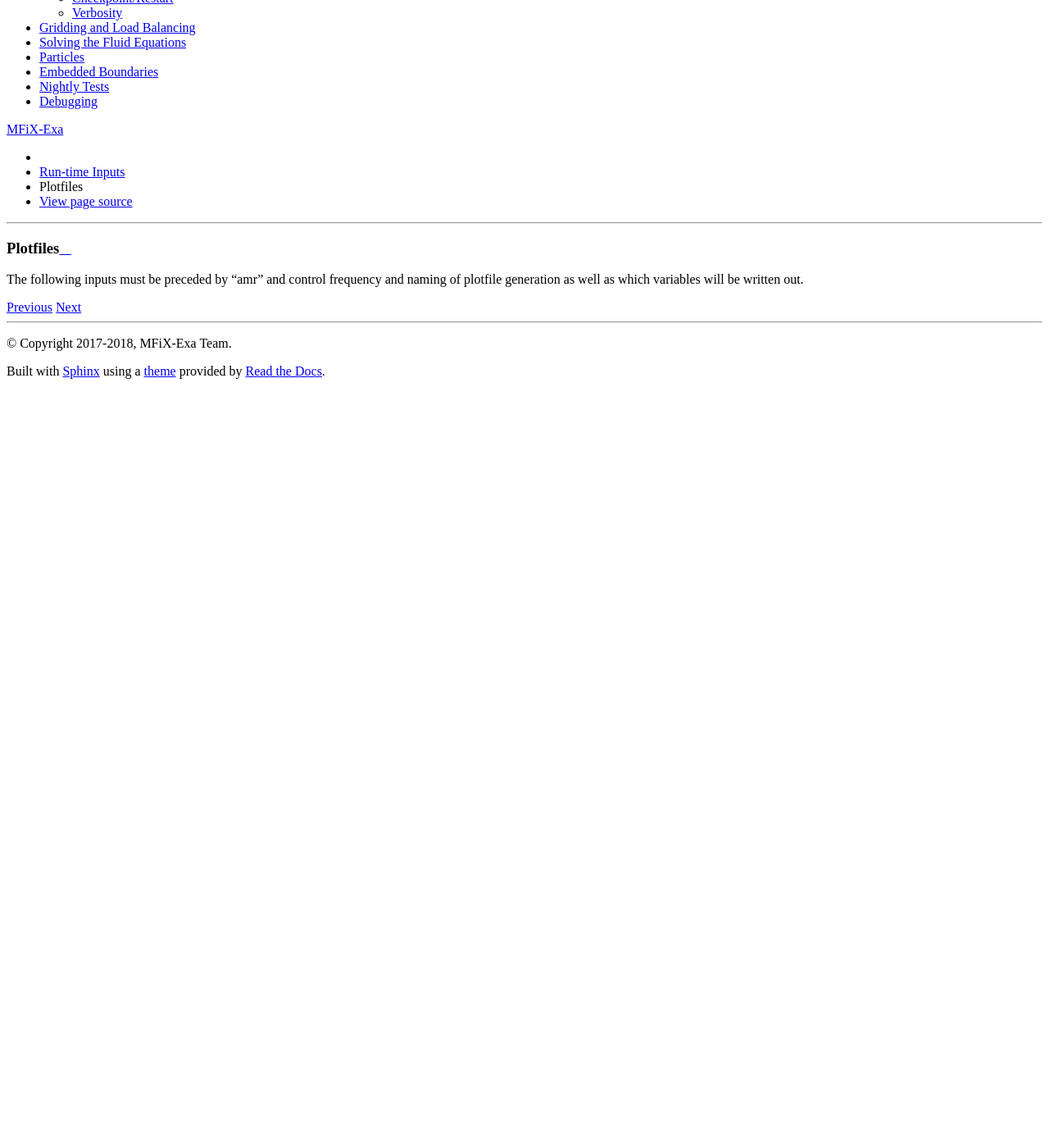
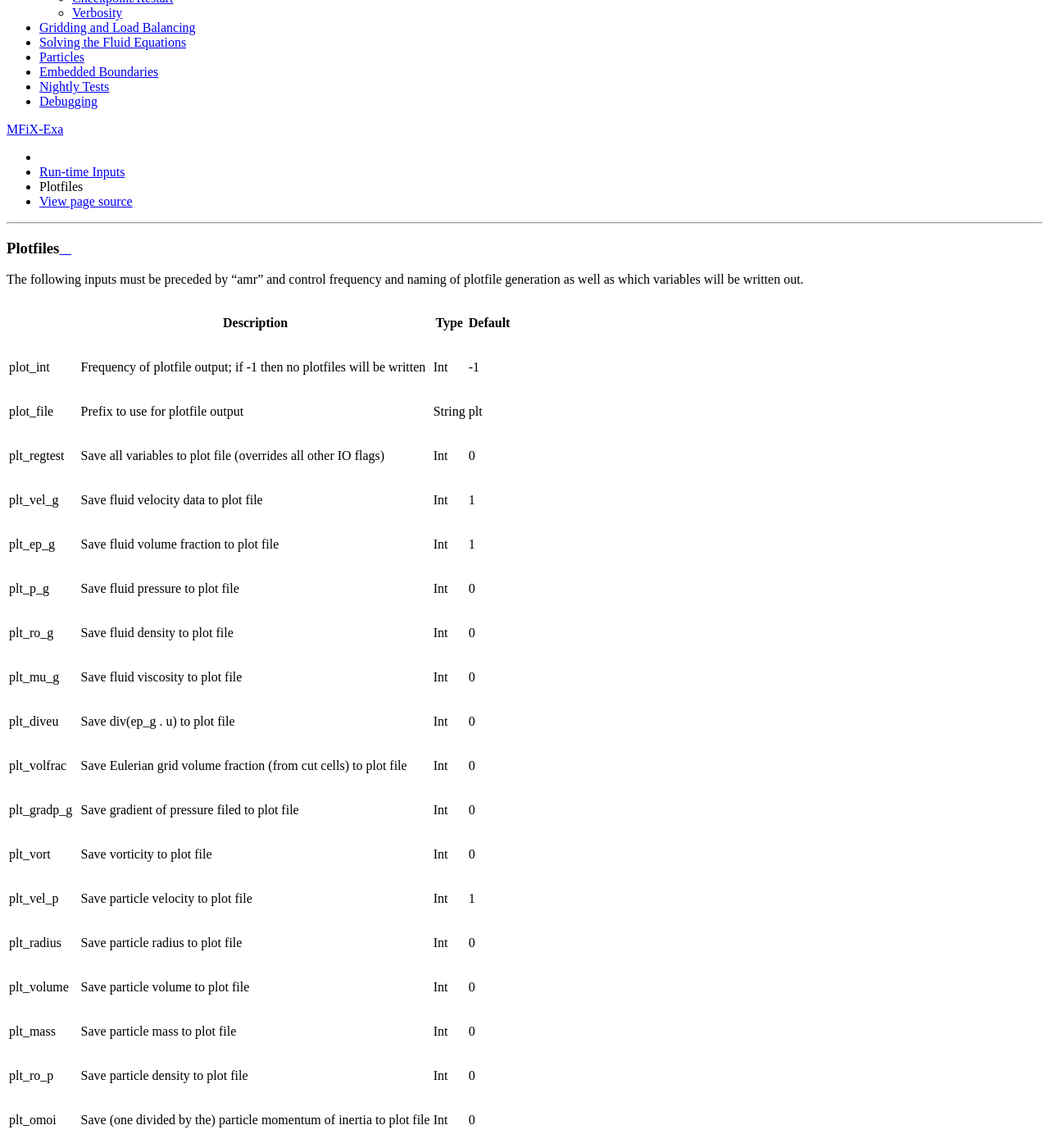
Before and after one commit to mwm126/MFIX-Exa, a Sphinx documentation site: the page built from docs/source/InputsPlotFiles.rst, in a window 1280 px wide and 1400 px high, scrolled down 270 px. Shown: the whole window at 82% size. Built offline with Sphinx 7.4.7 and the Read the Docs theme 2.0.0, drawn with Linux system fonts in a browser that asks for light colours; pages that are not in the unit, such as notebooks, are missing from menus; before the commit the page ends 900 px from its top, so only the background shows below that; some of the changed lines change nothing that is shown; some of the changed text lies outside the part shown.

Commit message:
fix formatting

```diff
--- a/docs/source/InputsPlotFiles.rst
+++ b/docs/source/InputsPlotFiles.rst
@@ -9,8 +9,8 @@ as which variables will be written out.
 +------------------+-----------------------------------------------------------------------+-------------+-----------+
 |                  | Description                                                           |   Type      | Default   |
 +==================+=======================================================================+=============+===========+
-| plot_int         | Frequency of plotfile output;                                         |    Int      |  -1      |
-|                  | if -1 then no plotfiles will be written                               |             |          |
+| plot_int         | Frequency of plotfile output;                                         |    Int      |  -1       |
+|                  | if -1 then no plotfiles will be written                               |             |           |
 +------------------+-----------------------------------------------------------------------+-------------+-----------+
 | plot_file        | Prefix to use for plotfile output                                     |  String     | plt       |
 +------------------+-----------------------------------------------------------------------+-------------+-----------+
@@ -27,8 +27,6 @@ as which variables will be written out.
 | plt_mu_g         | Save fluid viscosity to plot file                                     |    Int      | 0         |
 +------------------+-----------------------------------------------------------------------+-------------+-----------+
 | plt_diveu        | Save div(ep_g . u) to plot file                                       |    Int      | 0         |
-+------------------+-----------------------------------------------------------------------+-------------+-----------+
-| plt_volfrac      | Save Eulerian grid volume fraction (from cut cells) to plot file      |    Int      | 0         |
 +------------------+-----------------------------------------------------------------------+-------------+-----------+
 | plt_volfrac      | Save Eulerian grid volume fraction (from cut cells) to plot file      |    Int      | 0         |
 +------------------+-----------------------------------------------------------------------+-------------+-----------+
```
